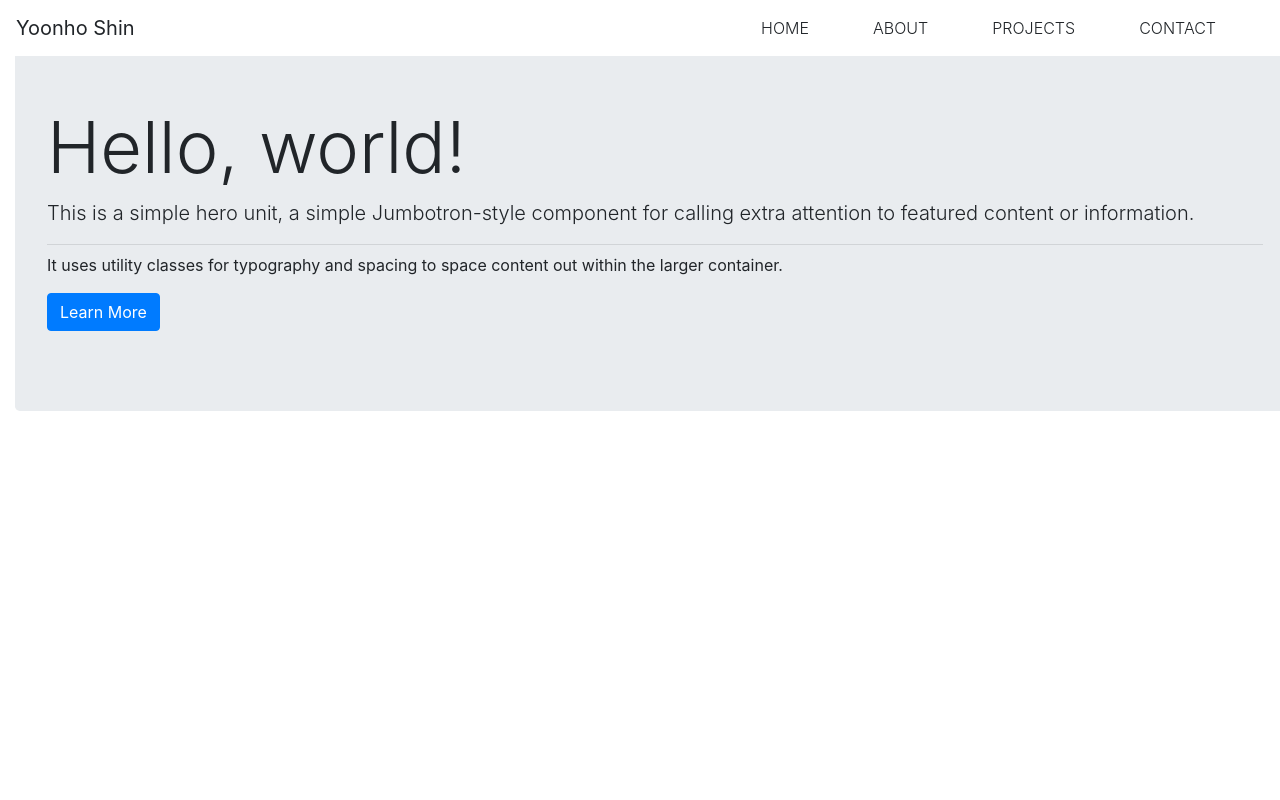
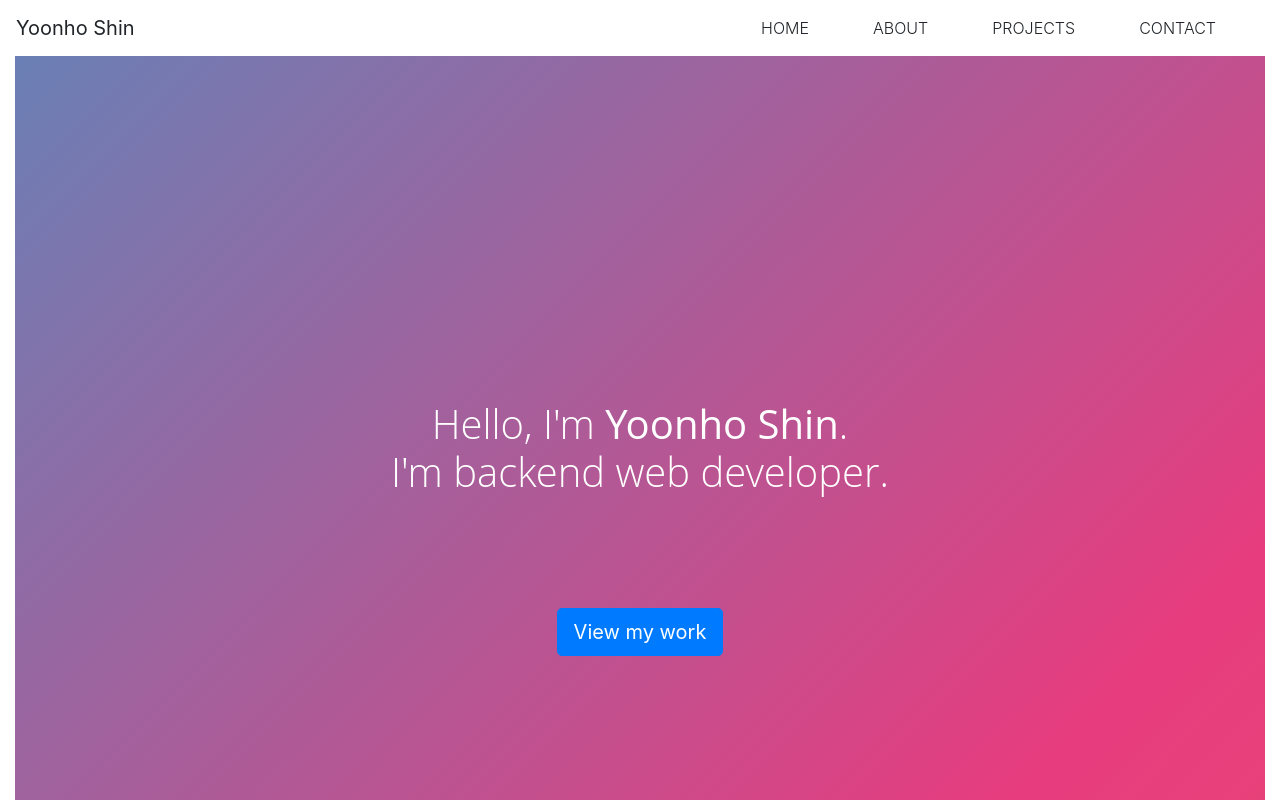
Before and after one commit to amuse1991/portfolio, a React (Create React App) app in the folder client/: page /#/ in a window 1280 px wide. Shown: the top 800 px of the page. Built offline with nearby package versions, Linux system fonts and the light colour scheme.

Commit message:
home 제작
home 화면 및 버튼 제작

```diff
--- a/client/src/components/body/about/About.js
+++ b/client/src/components/body/about/About.js
@@ -8,7 +8,6 @@ import {Element} from 'react-scroll';
 
 export default class About extends Component{
     divStyle = {
-        backgroundColor:'blue',
         width:'100vw',
         height:'100vh'
     };
--- a/client/src/components/body/contact/Contact.js
+++ b/client/src/components/body/contact/Contact.js
@@ -4,7 +4,6 @@ import {Element} from 'react-scroll';
 export default class Contact extends Component{
 
     divStyle = {
-        backgroundColor:'red',
         width:'100vw',
         height:'100vh'
     };
--- a/client/src/components/body/home/Home.js
+++ b/client/src/components/body/home/Home.js
@@ -1,25 +1,21 @@
 import React, { Component } from 'react';
 import {Element} from 'react-scroll';
-import { Jumbotron, Button } from 'reactstrap';
+import { Button } from 'reactstrap';
+import {Link} from "react-scroll";
+import '../../../static/css/home.css';
+
 
 export default class Home extends Component{
-    divStyle = {
-        width:'100vw',
-        height:'100vh'
-    }
     render(){
         return(
             <Element name="home" className="element">
-                <div style={this.divStyle}>
-                    <Jumbotron>
-                        <h1 className="display-3">Hello, world!</h1>
-                        <p className="lead">This is a simple hero unit, a simple Jumbotron-style component for calling extra attention to featured content or information.</p>
-                        <hr className="my-2" />
-                        <p>It uses utility classes for typography and spacing to space content out within the larger container.</p>
-                        <p className="lead">
-                        <Button color="primary">Learn More</Button>
-                        </p>
-                    </Jumbotron>
+                <div className="home-jumbotron" style={this.divStyle}>
+                    <h1 className="title">Hello, I'm <strong>Yoonho Shin</strong>. <br/>
+                    I'm backend web developer.</h1>
+                    <Link className="nav-link" to="about" spy={true} smooth={true}
+                        offset={-50} duration={500} onSetActive={this.handleSetActive}>
+                        <Button color="primary" size="lg">View my work</Button>
+                    </Link>
                 </div>
             </Element>
         )
--- a/client/src/components/body/projects/Projects.js
+++ b/client/src/components/body/projects/Projects.js
@@ -4,7 +4,6 @@ import {Element} from 'react-scroll';
 
 export default class Projects extends Component{
     divStyle = {
-        backgroundColor:'green',
         width:'100vw',
         height:'100vh'
     };
--- a/client/src/components/header/Header.js
+++ b/client/src/components/header/Header.js
@@ -1,8 +1,6 @@
 import React, { Component } from "react";
-// import { Link } from "react-router-dom";
 import { Link } from "react-scroll";
-import { Nav, NavItem, NavLink, Navbar, NavbarBrand,
-        Dropdown, DropdownItem, DropdownToggle, DropdownMenu,} from "reactstrap";
+import { Nav, NavItem, Navbar, NavbarBrand} from "reactstrap";
 import '../../static/css/header.css';
 export default class Header extends Component{
 
@@ -39,7 +37,7 @@ export default class Header extends Component{
                         </NavItem>
                         <NavItem>
                         <Link className="nav-link" to="about" spy={true} smooth={true}
-                                duration={500} onSetActive={this.handleSetActive}>
+                                offset={-50} duration={500} onSetActive={this.handleSetActive}>
                                 ABOUT
                                 </Link>
                         </NavItem>
@@ -54,13 +52,13 @@ export default class Header extends Component{
                         </Dropdown> */}
                         <NavItem>
                             <Link className="nav-link" to="projects" spy={true} smooth={true}
-                                duration={500} onSetActive={this.handleSetActive}>
+                                offset={-50} duration={500} onSetActive={this.handleSetActive}>
                                 PROJECTS
                                 </Link>
                         </NavItem>
                         <NavItem>
                             <Link className="nav-link" to="contact" spy={true} smooth={true}
-                                duration={500} onSetActive={this.handleSetActive}>
+                                offset={-50} duration={500} onSetActive={this.handleSetActive}>
                                 CONTACT
                                 </Link>
                         </NavItem>
--- /dev/null
+++ b/client/src/static/css/home.css
@@ -0,0 +1,62 @@
+.home-jumbotron {
+	width: 100wh;
+	height: 100vh;
+	color: #fff;
+	background: linear-gradient(-45deg, #EE7752, #E73C7E, #23A6D5, #23D5AB);
+	background-size: 400% 400%;
+	-webkit-animation: Gradient 10s ease infinite;
+	-moz-animation: Gradient 10s ease infinite;
+    animation: Gradient 10s ease infinite;
+    text-align: center;
+}
+
+@-webkit-keyframes Gradient {
+	0% {
+		background-position: 0% 50%
+	}
+	50% {
+		background-position: 100% 50%
+	}
+	100% {
+		background-position: 0% 50%
+	}
+}
+
+@-moz-keyframes Gradient {
+	0% {
+		background-position: 0% 50%
+	}
+	50% {
+		background-position: 100% 50%
+	}
+	100% {
+		background-position: 0% 50%
+	}
+}
+
+@keyframes Gradient {
+	0% {
+		background-position: 0% 50%
+	}
+	50% {
+		background-position: 100% 50%
+	}
+	100% {
+		background-position: 0% 50%
+	}
+}
+
+.home-jumbotron>.title {
+	font-family: 'Open Sans';
+	font-weight: 300;
+	text-align: center;
+	position: absolute;
+	top: 45%;
+	right: 0;
+	left: 0;
+}
+
+.home-jumbotron .nav-link .btn{
+	position: relative;
+	margin-top:70vh;
+}
```
